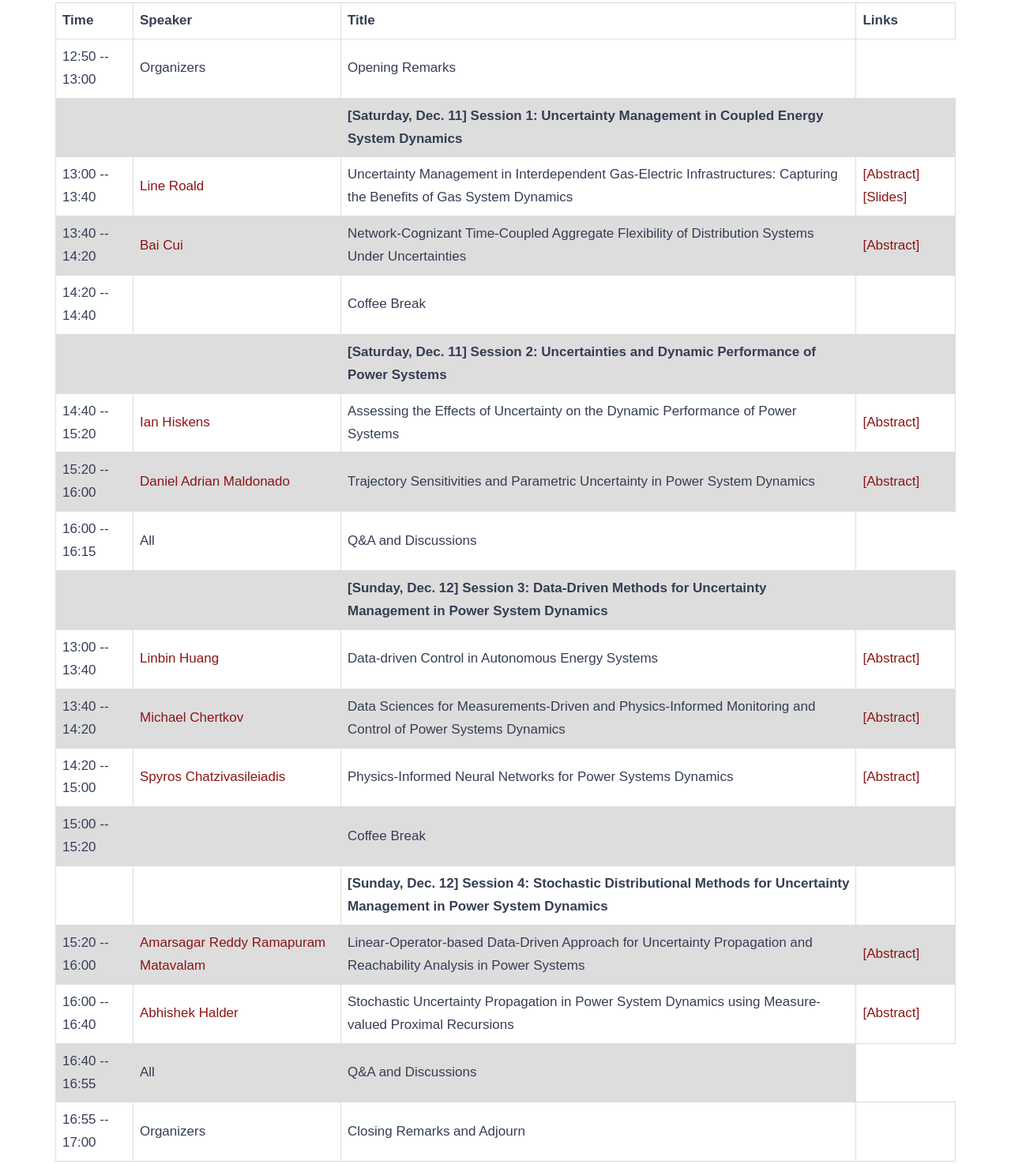
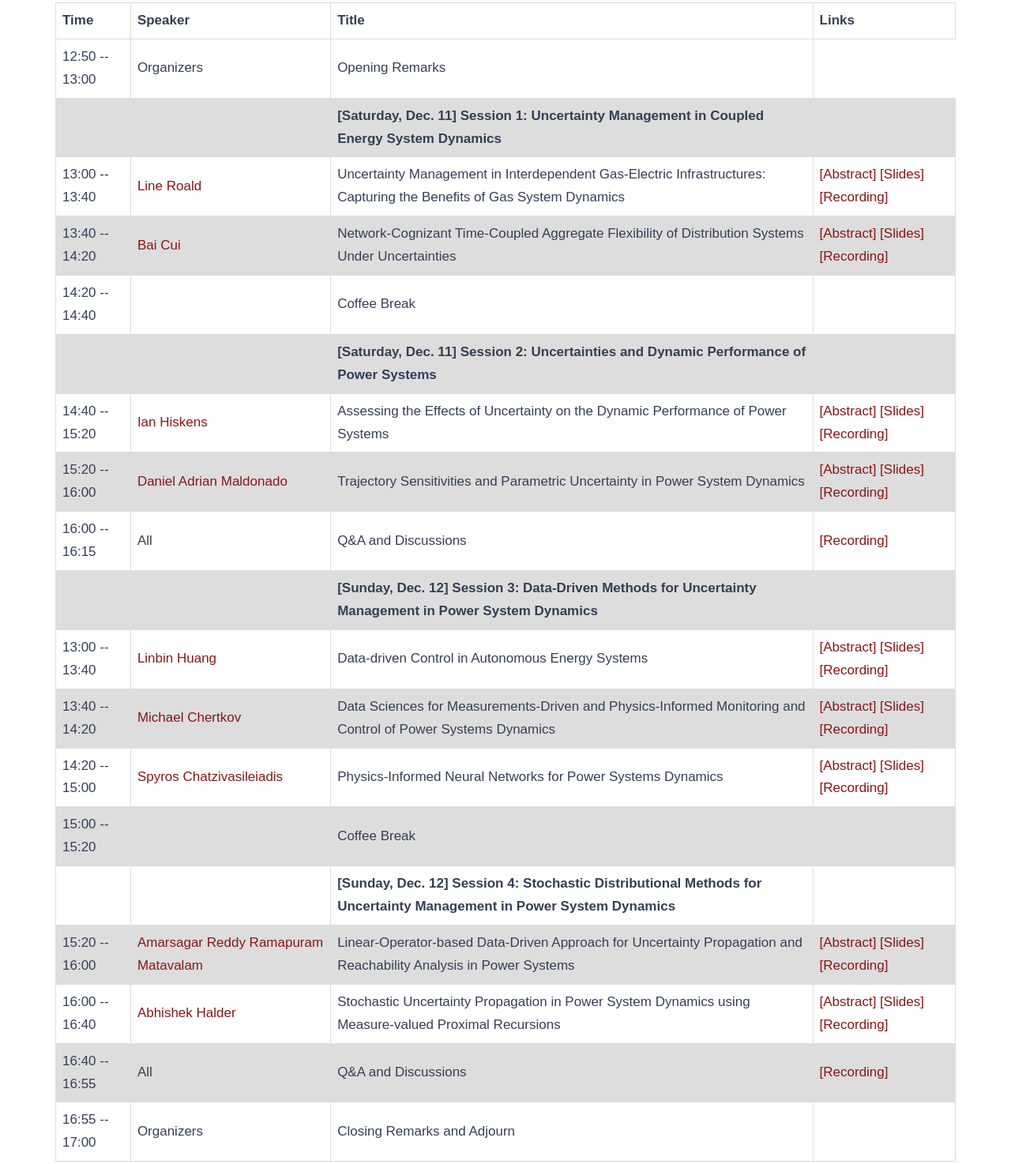
Before and after one commit to cdc2021-uncertainty-mgmt-power-syst-dyn/cdc2021-uncertainty-mgmt-power-syst-dyn.github.io, a plain HTML site: page index.html in a window 1280 px wide. Shown: the part 1775-3249 px from the top of the page at 79% size. Drawn offline with Linux system fonts and the light colour scheme; some packages are replaced by stand-ins of ours.

Commit message:
Update index.html

```diff
--- a/index.html
+++ b/index.html
@@ -173,13 +173,13 @@ tr:nth-child(even) {
     <td class="tg-j6zm">13:00 -- 13:40</td>
     <td class="tg-0lax"><a target="_blank" href="https://energy.wisc.edu/about/energy-experts/line-roald">Line Roald</a></td>
     <td class="tg-7zrl">Uncertainty Management in Interdependent Gas-Electric Infrastructures: Capturing the Benefits of Gas System Dynamics</td>
-    <td><a href="Roald_TalkAbstract_CDC2021workshop.txt">[Abstract]</a> <a href="https://github.com/cdc2021-uncertainty-mgmt-power-syst-dyn/cdc2021-uncertainty-mgmt-power-syst-dyn.github.io/blob/main/Roald-CDC-Workshop-2021.pdf">[Slides]</a> </td>
+    <td><a href="Roald_TalkAbstract_CDC2021workshop.txt">[Abstract]</a> <a href="https://github.com/cdc2021-uncertainty-mgmt-power-syst-dyn/cdc2021-uncertainty-mgmt-power-syst-dyn.github.io/blob/main/Roald-CDC-Workshop-2021.pdf">[Slides]</a> <a href="https://www.youtube.com/watch?v=aWuhmnxQWW8&ab_channel=AbhishekHalder">[Recording]</a> </td>
   </tr>
   <tr>
     <td class="tg-a3jo">13:40 -- 14:20</td>
     <td class="tg-alz1"><a target="_blank" href="https://scholar.google.com/citations?user=6Pi68pMAAAAJ&hl=en">Bai Cui</a></td>
     <td class="tg-alz1">Network-Cognizant Time-Coupled Aggregate Flexibility of Distribution Systems Under Uncertainties</td>
-    <td><a href="Cui_TalkAbstract_CDC2021workshop.txt">[Abstract]</a> </td>
+    <td><a href="Cui_TalkAbstract_CDC2021workshop.txt">[Abstract]</a> <a href="https://github.com/cdc2021-uncertainty-mgmt-power-syst-dyn/cdc2021-uncertainty-mgmt-power-syst-dyn.github.io/blob/main/Cui-CDC-Workshop-2021.pdf">[Slides]</a> <a href="https://www.youtube.com/watch?v=meo4-MFlybI&ab_channel=AbhishekHalder">[Recording]</a> </td>
   </tr>
   <tr>
     <td class="tg-a3jo">14:20 -- 14:40</td>
@@ -197,18 +197,19 @@ tr:nth-child(even) {
     <td class="tg-j6zm">14:40 -- 15:20</td>
     <td class="tg-0lax"><a target="_blank" href="https://controls.engin.umich.edu/profile/ian-hiskens/">Ian Hiskens</a></td>
     <td class="tg-0lax">Assessing the Effects of Uncertainty on the Dynamic Performance of Power Systems</td>
-    <td><a href="Hiskens_TalkAbstract_CDC2021workshop.txt">[Abstract]</a> </td>
+    <td><a href="Hiskens_TalkAbstract_CDC2021workshop.txt">[Abstract]</a> <a href="https://github.com/cdc2021-uncertainty-mgmt-power-syst-dyn/cdc2021-uncertainty-mgmt-power-syst-dyn.github.io/blob/main/Hiskens-CDC-Workshop-2021.pdf">[Slides]</a> <a href="https://www.youtube.com/watch?v=cqB0LnsVyrs&ab_channel=AbhishekHalder">[Recording]</a> </td>
   </tr>
   <tr>
     <td class="tg-j6zm">15:20 -- 16:00</td>
     <td class="tg-0lax"><a target="_blank" href="https://www.anl.gov/profile/daniel-adrian-maldonado">Daniel Adrian Maldonado</a></td>
     <td class="tg-7zrl">Trajectory Sensitivities and Parametric Uncertainty in Power System Dynamics</td>
-    <td><a href="Maldonado_TalkAbstract_CDC2021workshop.txt">[Abstract]</a> </td>
+    <td><a href="Maldonado_TalkAbstract_CDC2021workshop.txt">[Abstract]</a> <a href="https://github.com/cdc2021-uncertainty-mgmt-power-syst-dyn/cdc2021-uncertainty-mgmt-power-syst-dyn.github.io/blob/main/Daniel-CDC-Workshop-2021.pdf">[Slides]</a> <a href="https://www.youtube.com/watch?v=UCofa56K67o&ab_channel=AbhishekHalder">[Recording]</a> </td>
   </tr>
   <tr>
     <td class="tg-a3jo">16:00 -- 16:15</td>
     <td class="tg-alz1">All</td>
     <td class="tg-alz1">Q&A and Discussions</td>
+    <td><a href="https://www.youtube.com/watch?v=YIyihrhakmw&ab_channel=AbhishekHalder">[Recording] </td>
   </tr>
   <tr>
     <td class="tg-j6zm"></td>
@@ -220,19 +221,19 @@ tr:nth-child(even) {
     <td class="tg-5ddu">13:00 -- 13:40</td>
     <td class="tg-alz1"><a target="_blank" href="https://control.ee.ethz.ch/people/profile.linbin-huang.html">Linbin Huang</a></td>
     <td class="tg-alz1">Data-driven Control in Autonomous Energy Systems</td>
-    <td><a href="Huang_TalkAbstract_CDC2021workshop.txt">[Abstract]</a></td>
+    <td><a href="Huang_TalkAbstract_CDC2021workshop.txt">[Abstract]</a> <a href="https://github.com/cdc2021-uncertainty-mgmt-power-syst-dyn/cdc2021-uncertainty-mgmt-power-syst-dyn.github.io/blob/main/Linbin-CDC-Workshop-2021.pdf">[Slides]</a> <a href="https://www.youtube.com/watch?v=Xvs5WGuFMDc&ab_channel=AbhishekHalder">[Recording]</a> </td>
   </tr>
   <tr>
     <td class="tg-a3jo">13:40 -- 14:20</td>
     <td class="tg-xquf"><a target="_blank" href="https://sites.google.com/site/mchertkov/">Michael Chertkov</a></td>
     <td class="tg-xquf">Data Sciences for Measurements-Driven and Physics-Informed Monitoring and Control of Power Systems Dynamics</td>
-    <td><a href="Chertkov_TalkAbstract_CDC2021workshop.txt">[Abstract]</a></td>
+    <td><a href="Chertkov_TalkAbstract_CDC2021workshop.txt">[Abstract]</a> <a href="https://github.com/cdc2021-uncertainty-mgmt-power-syst-dyn/cdc2021-uncertainty-mgmt-power-syst-dyn.github.io/blob/main/Chertkov-CDC-Workshop-2021.pdf">[Slides]</a> <a href="https://www.youtube.com/watch?v=UgbhnJ3yVJU&ab_channel=AbhishekHalder">[Recording]</a> </td>
   </tr>
   <tr>
     <td class="tg-j6zm">14:20 -- 15:00</td>
     <td class="tg-7zrl"><a target="_blank" href="http://chatziva.com/">Spyros Chatzivasileiadis</a></td>
     <td class="tg-7zrl">Physics-Informed Neural Networks for Power Systems Dynamics</td>
-    <td><a href="Chatzivasileiadis_TalkAbstract_CDC2021workshop.txt">[Abstract]</a></td>
+    <td><a href="Chatzivasileiadis_TalkAbstract_CDC2021workshop.txt">[Abstract]</a> <a href="https://github.com/cdc2021-uncertainty-mgmt-power-syst-dyn/cdc2021-uncertainty-mgmt-power-syst-dyn.github.io/blob/main/SpChatz-CDC-Workshop-2021.pdf">[Slides]</a> <a href="https://www.youtube.com/watch?v=eKj4oC1boHM&ab_channel=AbhishekHalder">[Recording]</a> </td>
   </tr>
   <tr>
     <td class="tg-5ddu">15:00 -- 15:20</td>
@@ -250,18 +251,19 @@ tr:nth-child(even) {
     <td class="tg-a3jo">15:20 -- 16:00</td>
     <td class="tg-alz1"><a target="_blank" href="https://scholar.google.com/citations?hl=en&user=ooKG9l8AAAAJ&view_op=list_works&sortby=pubdate">Amarsagar Reddy Ramapuram Matavalam</a></td>
     <td class="tg-alz1">Linear-Operator-based Data-Driven Approach for Uncertainty Propagation and Reachability Analysis in Power Systems</td>
-    <td><a href="Matavalam_TalkAbstract_CDC2021workshop.txt">[Abstract]</a></td>
+    <td><a href="Matavalam_TalkAbstract_CDC2021workshop.txt">[Abstract]</a> <a href="https://github.com/cdc2021-uncertainty-mgmt-power-syst-dyn/cdc2021-uncertainty-mgmt-power-syst-dyn.github.io/blob/main/Amar-CDC-Workshop-2021.pdf">[Slides]</a> <a href="https://www.youtube.com/watch?v=pDKlX15fJxw&ab_channel=AbhishekHalder">[Recording]</a> </td>
   </tr>
   <tr>
     <td class="tg-j6zm">16:00 -- 16:40</td>
     <td class="tg-0lax"><a target="_blank" href="http://abhishekhalder.org">Abhishek Halder</a></td>
     <td class="tg-0lax">Stochastic Uncertainty Propagation in Power System Dynamics using Measure-valued Proximal Recursions</td>
-    <td><a href="Halder_TalkAbstract_CDC2021workshop.txt">[Abstract]</a></td>
+    <td><a href="Halder_TalkAbstract_CDC2021workshop.txt">[Abstract]</a> <a href="https://github.com/cdc2021-uncertainty-mgmt-power-syst-dyn/cdc2021-uncertainty-mgmt-power-syst-dyn.github.io/blob/main/Halder-CDC-Workshop-2021.pdf">[Slides]</a> <a href="https://www.youtube.com/watch?v=AOOZTpLOwJs&ab_channel=AbhishekHalder">[Recording]</a> </td>
   </tr>
   <tr>
     <td class="tg-a3jo">16:40 -- 16:55</td>
     <td class="tg-alz1">All</td>
     <td class="tg-alz1">Q&A and Discussions</td>
+    <td><a href="https://www.youtube.com/watch?v=SD2jWcV1pvk&ab_channel=AbhishekHalder">[Recording] </td>
   </tr>
   <tr>
     <td class="tg-j6zm">16:55 -- 17:00 </td>
```
